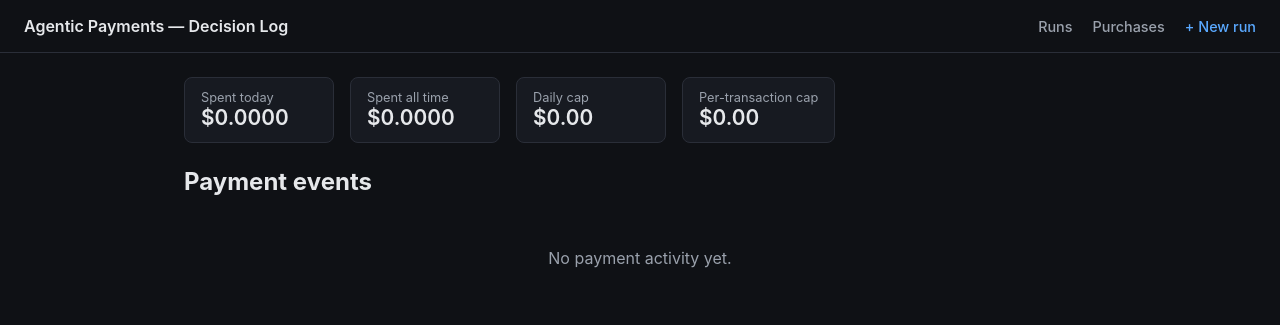
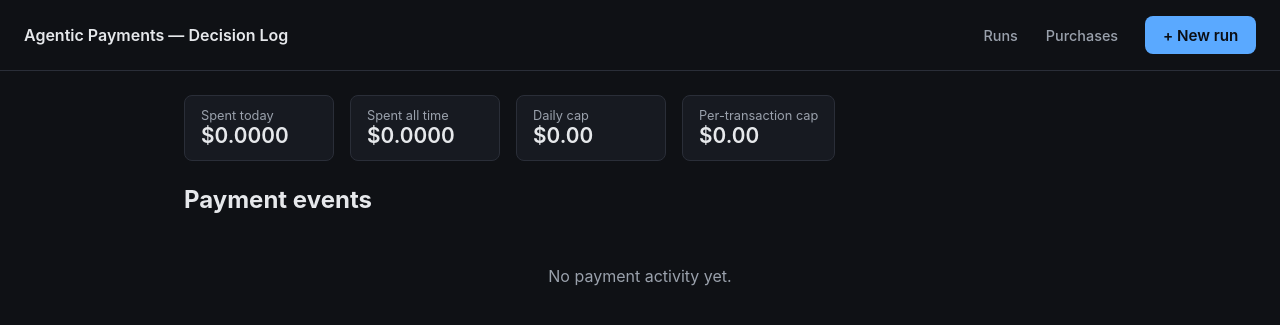
Before and after one commit to ramsridharan87/agentic-payment-x402, a FastAPI app: template src/agentic_payments/ui/templates/purchases.html in a window 1280 px wide. Shown: the top 325 px of the page. Run offline with FastAPI, Linux system fonts and the light colour scheme; the template is opened without the code that fills it, so the values that code supplies are empty; parts of the project's set-up code (start-up, migrations or seed data) failed here and were passed over.

Commit message:
Fix nav tab styling and rename runs table columns
Nav previously gave every page the same static styling, plus "+ New
run" was hardcoded blue regardless of route - looked like a selected
tab even when it wasn't. Runs/Purchases now get an active-state
background based on request.url.path; "+ New run" is now a solid
button, visually distinct from the tabs instead of competing with
them for "selected" meaning.

Runs table: "Started" -> "Date" (date only, no time), "Goal" ->
"Research Topic".

Co-Authored-By: Claude Sonnet 5 <noreply@anthropic.com>

```diff
--- a/src/agentic_payments/ui/templates/base.html
+++ b/src/agentic_payments/ui/templates/base.html
@@ -31,8 +31,17 @@
       align-items: center;
     }
     header a { color: var(--text); text-decoration: none; font-weight: 600; }
-    header nav a { font-weight: 500; font-size: 0.9rem; color: var(--muted); }
+    header nav { display: flex; align-items: center; gap: 0.35rem; }
+    header nav a {
+      font-weight: 500;
+      font-size: 0.9rem;
+      color: var(--muted);
+      padding: 0.4rem 0.7rem;
+      border-radius: 6px;
+    }
     header nav a:hover { color: var(--text); }
+    header nav a.active { color: var(--text); background: var(--panel); }
+    header nav .button { margin-left: 0.65rem; }
     textarea, input[type="text"] {
       width: 100%;
       background: var(--panel);
@@ -121,10 +130,10 @@
 <body>
   <header>
     <a href="/">Agentic Payments — Decision Log</a>
-    <nav style="display:flex; gap:1.25rem;">
-      <a href="/">Runs</a>
-      <a href="/purchases">Purchases</a>
-      <a href="/new" style="color:var(--accent);">+ New run</a>
+    <nav>
+      <a href="/" class="{{ 'active' if request.url.path == '/' or request.url.path.startswith('/runs') else '' }}">Runs</a>
+      <a href="/purchases" class="{{ 'active' if request.url.path == '/purchases' else '' }}">Purchases</a>
+      <a href="/new" class="button">+ New run</a>
     </nav>
   </header>
   <main>
--- a/src/agentic_payments/ui/templates/index.html
+++ b/src/agentic_payments/ui/templates/index.html
@@ -28,15 +28,15 @@
   {% if runs %}
   <div class="grid-table">
     <div class="grid-row grid-header">
-      <span>Started</span>
-      <span>Goal</span>
+      <span>Date</span>
+      <span>Research Topic</span>
       <span>Status</span>
       <span>Payments</span>
       <span>Spent</span>
     </div>
     {% for run in runs %}
     <a class="grid-row row-link" href="/runs/{{ run.id }}">
-      <span>{{ run.started_at[:19] }}</span>
+      <span>{{ run.started_at[:10] }}</span>
       <span>{{ run.goal }}</span>
       <span><span class="badge {{ run.status }}">{{ run.status }}</span></span>
       <span>{{ run.payment_count }}</span>
```
